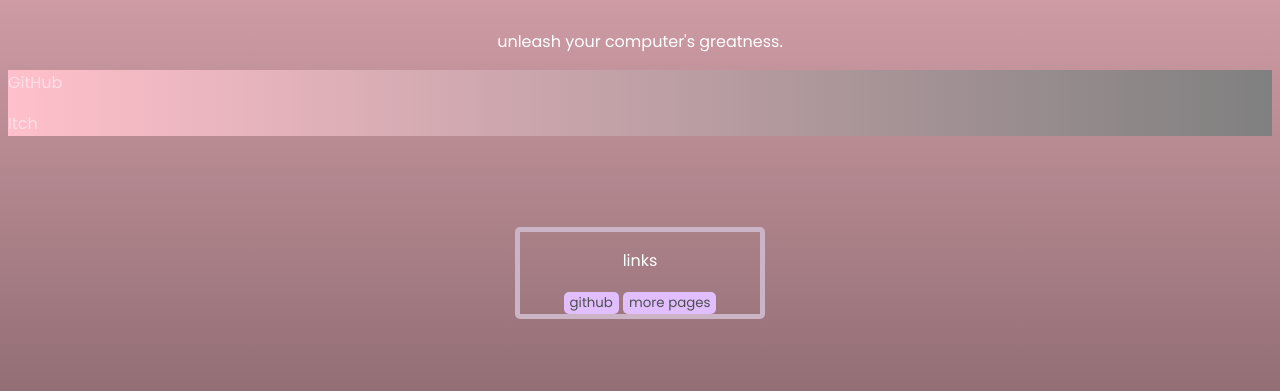
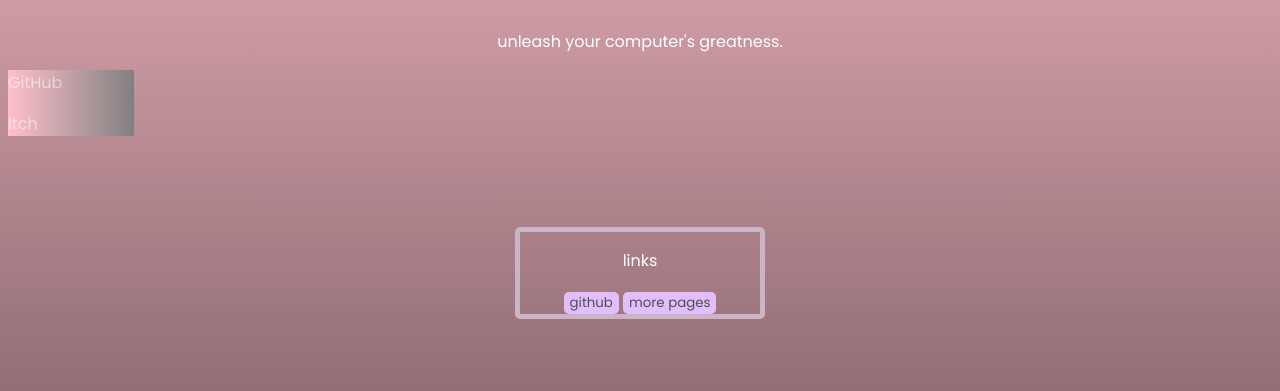
Before and after one commit to StrawberryMilkSoftware/strawberrymilksoftware.github.io, a plain HTML site: page index.html in a window 1280 px wide. Shown: the part 322-713 px from the top of the page. Drawn offline with nearby package versions, Linux system fonts and the light colour scheme.

Commit message:
change styling

```diff
--- a/style.css
+++ b/style.css
@@ -116,12 +116,13 @@ a {
 
 .topnav {
   background-image: linear-gradient(to right, pink, gray);
-  width: 100%;
+  width: 10%;
   transition: 1s;
 }
 
 .topnav:hover {
   background-image: linear-gradient(to right, pink, black);
+  width: 100%
 }
 
 .navbutton {
```
